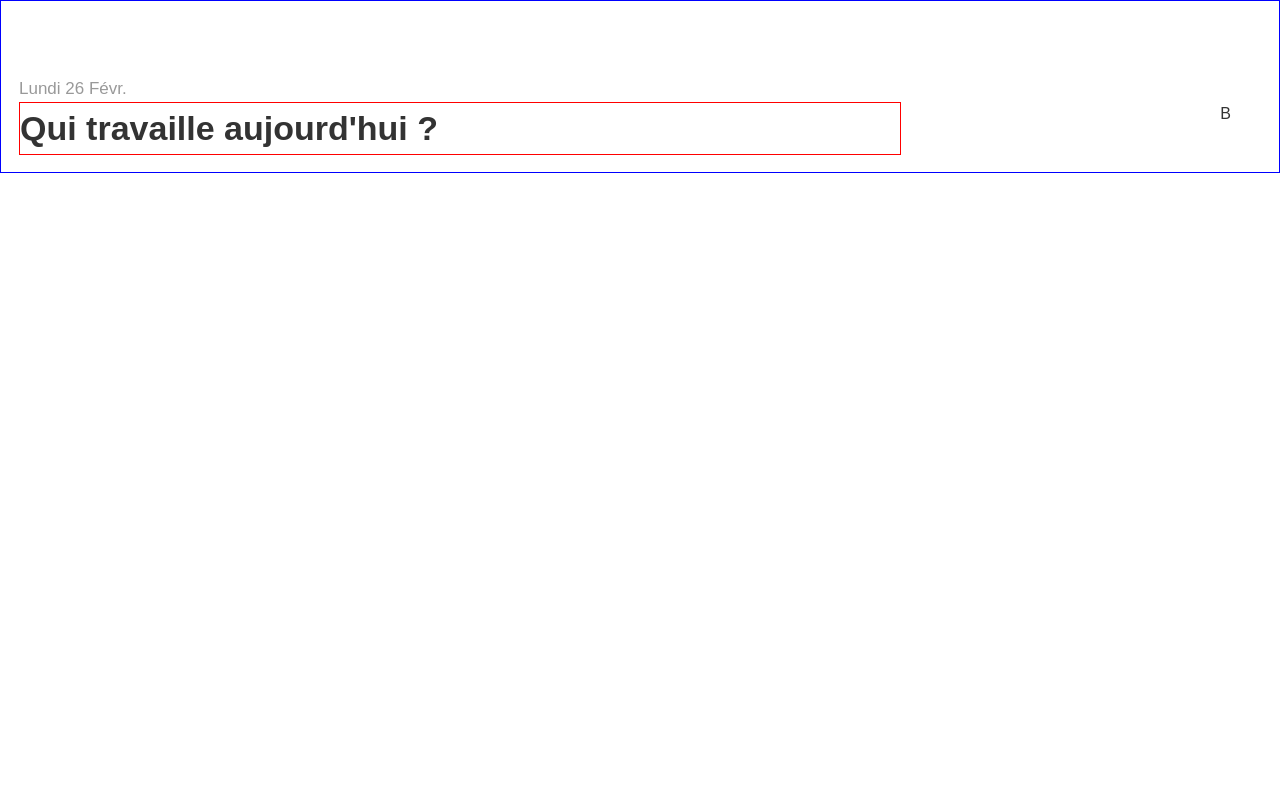
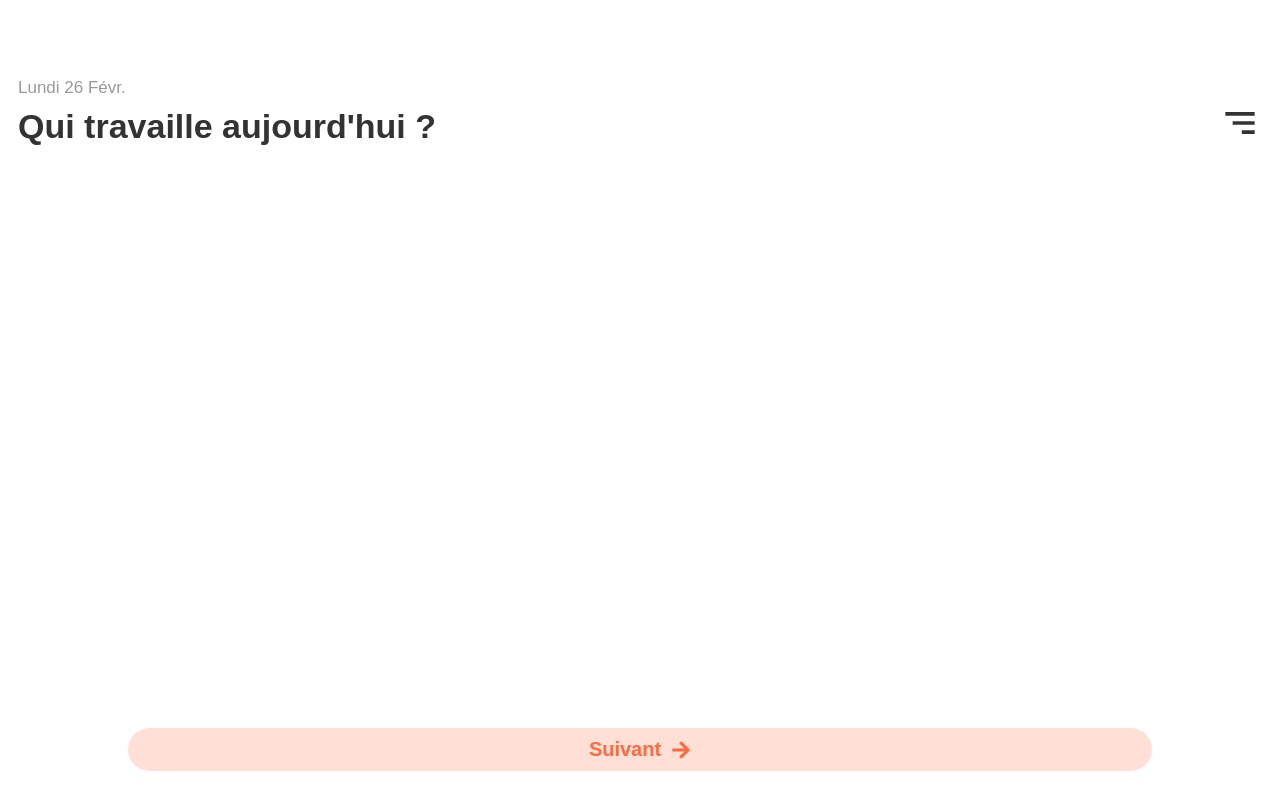
Before and after one commit to Peter-Binate/exo-front-mobile, a React (Vite) app: page / in a window 1280 px wide. Built offline with nearby package versions, Linux system fonts and the light colour scheme.

Commit message:
add Footer component with import icon + delete border

```diff
--- a/package.json
+++ b/package.json
@@ -12,7 +12,8 @@
   "dependencies": {
     "luxon": "^3.4.4",
     "react": "^18.2.0",
-    "react-dom": "^18.2.0"
+    "react-dom": "^18.2.0",
+    "react-icons": "^5.0.1"
   },
   "devDependencies": {
     "@types/react": "^18.2.56",
--- a/src/App.jsx
+++ b/src/App.jsx
@@ -1,4 +1,5 @@
 import Header from '../src/layouts/Header/Header'
+import Footer from '../src/layouts/Footer/Footer'
 import './styles/main.css'
 
 
@@ -7,6 +8,7 @@ function App() {
   return (
     <>
       <Header />
+      <Footer />
     </>
   )
 }
--- /dev/null
+++ b/src/layouts/Footer/Footer.jsx
@@ -0,0 +1,15 @@
+import { FaArrowRight } from "react-icons/fa";
+
+const Footer = () => {
+  return (
+    <>
+        <div className="footer flex-center position-absolute">
+            <button className='next-button flex-center'>
+                <span className="flex-center">Suivant <FaArrowRight className="arrow-icon"/></span>
+            </button>
+        </div>
+    </>
+  )
+}
+
+export default Footer
--- /dev/null
+++ b/src/layouts/Footer/footer.scss
@@ -0,0 +1 @@
+@import '_footer';
--- a/src/layouts/Header/Header.jsx
+++ b/src/layouts/Header/Header.jsx
@@ -1,4 +1,5 @@
 import React from 'react'
+import { BiMenuAltRight } from "react-icons/bi";
 import { DateTime } from 'luxon'
 
 const Header = () => {
@@ -14,7 +15,9 @@ const Header = () => {
           <p className='date'>{formattedDate}</p>
           <div className="header-main-block">
             <h1>Qui travaille aujourd'hui ?</h1>
-            <p className='burger-icon'>B</p>
+            <p className='burger-icon-container'>
+              <BiMenuAltRight className='burger-icon'/>
+            </p>
           </div>
         </div>
     </>
--- a/src/styles/abstracts/_mixins.scss
+++ b/src/styles/abstracts/_mixins.scss
@@ -1,6 +1,5 @@
 @mixin section-width ($width: 100%) {
     width: $width;
-    border: 1px solid black;
 }
 
 @mixin flex-position($justify-content) {
@@ -11,3 +10,7 @@
 @mixin margin($margin){
     margin: $margin;
 }
+
+@mixin z-index($z-index: 0){
+    z-index: $z-index;
+}
--- a/src/styles/base/_reset.scss
+++ b/src/styles/base/_reset.scss
@@ -35,3 +35,7 @@
     font: inherit;
     color: inherit;
   }
+
+  button{
+    all: initial;
+  }
--- /dev/null
+++ b/src/styles/components/_footer.scss
@@ -0,0 +1,27 @@
+@import '../abstracts/variables';
+@import '../abstracts/mixins';
+@import '../base/utilities';
+@import '../base/typography';
+
+.footer{
+    bottom: 0;
+    width: 100%;
+    height: 101px;
+    @include section-width;
+    @include z-index($z-index: 1);
+}
+
+.next-button{
+    @include rounded-border($radius: 25px);
+    font-size: 20px;
+    font-family: $base-font-family;
+    font-weight: 700;
+    color: $orange;
+    background: rgba(255, 107, 64, 0.21);
+    width: 80%;
+    padding: 10px 0;
+}
+
+.arrow-icon{
+    margin-left: 10px;
+}
--- a/src/styles/components/_header.scss
+++ b/src/styles/components/_header.scss
@@ -3,15 +3,12 @@
 
 .header{
     @include section-width;
-    border: 1px solid black;
     padding-left: 18px;
-    border: 1px solid blue;
 }
 
 h1{
     width: 70%;
     font-weight: 700;
-    border: 1px solid red;
 }
 
 .date{
@@ -26,6 +23,9 @@ h1{
     @include flex-position($justify-content: space-between);
 }
 
+.burger-icon-container{
+     margin-right: 18px;
+}
 .burger-icon{
-     margin-right: 48px;
+     font-size: 44px;
 }
--- a/src/styles/main.css
+++ b/src/styles/main.css
@@ -27,6 +27,10 @@ button, input, optgroup, select, textarea {
   margin: 0;
   font: inherit;
   color: inherit;
+}
+
+button {
+  all: initial;
 }
 
 body {
@@ -93,16 +97,12 @@ ou des fonctionnalités spécifiques.*/
 
 .header {
   width: 100%;
-  border: 1px solid black;
-  border: 1px solid black;
   padding-left: 18px;
-  border: 1px solid blue;
 }
 
 h1 {
   width: 70%;
   font-weight: 700;
-  border: 1px solid red;
 }
 
 .date {
@@ -118,6 +118,95 @@ h1 {
   justify-content: space-between;
 }
 
+.burger-icon-container {
+  margin-right: 18px;
+}
+
 .burger-icon {
-  margin-right: 48px;
+  font-size: 44px;
+}
+
+/* classes utilitaires, des mixins ou des fonctions SASS qui peuvent être réutilisées
+à plusieurs endroits dans le code pour appliquer des styles courants
+ou des fonctionnalités spécifiques.*/
+.position-relative {
+  position: relative;
+}
+
+.position-absolute {
+  position: absolute;
+}
+
+.position-fixed {
+  position: fixed;
+}
+
+.text-center {
+  text-align: center;
+}
+
+.flex-center {
+  display: flex;
+  justify-content: center;
+  align-items: center;
+}
+
+body {
+  font-size: 16px;
+  font-family: "Arial", sans-serif;
+  line-height: 1.5;
+  color: #333;
+}
+
+h1, h2, h3, h4, h5, h6 {
+  font-family: "Arial", sans-serif;
+  font-weight: bold;
+  margin-bottom: 0.5em;
+}
+
+h1 {
+  font-size: 34px;
+}
+
+h2 {
+  font-size: 1.5em;
+}
+
+h3 {
+  font-size: 1.2em;
+}
+
+p {
+  margin-bottom: 1em;
+}
+
+.text-bold {
+  font-weight: bold;
+}
+
+.uppercase-text {
+  text-transform: uppercase;
+}
+
+.footer {
+  bottom: 0;
+  width: 100%;
+  height: 101px;
+  width: 100%;
+  z-index: 1;
+}
+
+.next-button {
+  border-radius: 25px;
+  font-size: 20px;
+  font-family: "Arial", sans-serif;
+  font-weight: 700;
+  color: #FF6B40;
+  background: rgba(255, 107, 64, 0.21);
+  width: 80%;
+  padding: 10px 0;
+}
+
+.arrow-icon {
+  margin-left: 10px;
 }/*# sourceMappingURL=main.css.map */
--- a/src/styles/main.scss
+++ b/src/styles/main.scss
@@ -4,4 +4,5 @@
 @use 'base/typography';
 @use 'base/utilities';
 @use 'components/header';
-// @use 'components/menu';
+// @use 'components/main';
+@use 'components/footer';
```
Also changed, not shown: 2 other files (tests, documents, lock files or other folders).
